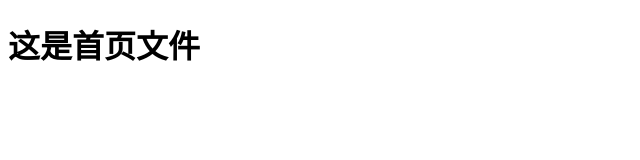
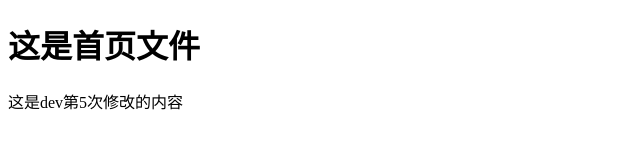
Before and after one commit to ComeonWw/testGitUsage, a plain HTML site: page index.html in a window 1280 px wide. Shown: the whole page, without its empty margins (0-640 px from the left). Drawn offline with Linux system fonts and the light colour scheme.

Commit message:
这是Dev第5次修改的内容

```diff
--- a/index.html
+++ b/index.html
@@ -8,5 +8,6 @@
 </head>
 <body>
     <h1>这是首页文件</h1>
+    <p>这是dev第5次修改的内容</p>
 </body>
 </html>
```
